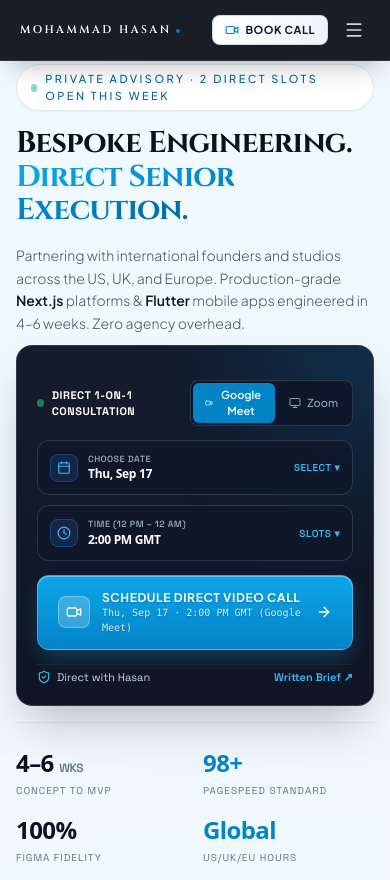
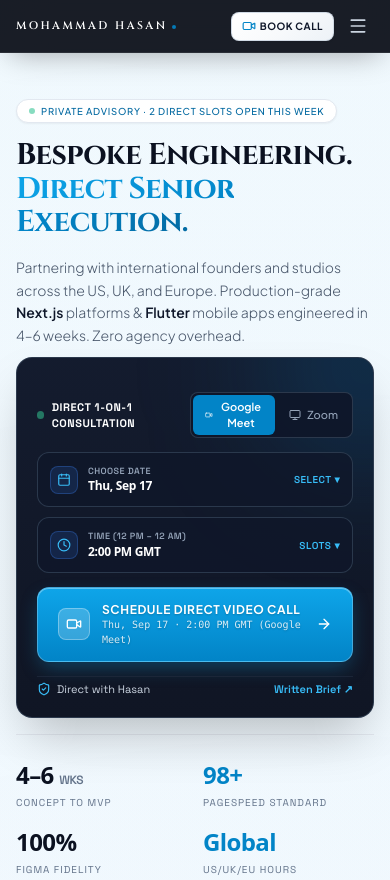
Before and after one commit to kingmhz/mohammad-hasan-portfolio, a website: page index.html in a window 390 px wide. Shown: the top 880 px of the page. Drawn offline with nearby package versions, Linux system fonts and the light colour scheme; animation ran at ten frames a second.

Commit message:
fix(mobile): resolve header overlap by increasing hero top padding and preventing book-call button wrap on small viewports

```diff
--- a/index.html
+++ b/index.html
@@ -102,11 +102,11 @@
 <body class="bg-mesh min-h-screen text-slate-700 antialiased selection:bg-[#0284C7] selection:text-white overflow-x-hidden">
 
   <!-- ==================== HAUTE NAVIGATION BAR ==================== -->
-  <nav class="fixed top-0 left-0 right-0 z-50 glass-nav px-5 sm:px-8 lg:px-12 py-3.5 transition-all duration-300">
+  <nav class="fixed top-0 left-0 right-0 z-50 glass-nav px-4 sm:px-8 lg:px-12 py-2.5 sm:py-3.5 transition-all duration-300">
     <div class="w-full flex items-center justify-between">
 
       <!-- Minimalist Luxury Name (Smaller & Clean Left) -->
-      <a href="#" class="group flex items-baseline gap-1 py-1 mr-6 sm:mr-10" aria-label="Mohammad Hasan - Home">
+      <a href="#" class="group flex items-baseline gap-1 py-1 mr-2 sm:mr-10 shrink-0" aria-label="Mohammad Hasan - Home">
         <span class="font-brand font-semibold text-[11px] sm:text-xs tracking-[0.22em] sm:tracking-[0.28em] text-white group-hover:text-[#0284C7] transition-colors duration-300 uppercase whitespace-nowrap">
           Mohammad Hasan
         </span>
@@ -126,7 +126,7 @@
       </div>
 
       <!-- Right Side Header (Bespoke Luxury Video Call Trigger & Status) -->
-      <div class="flex items-center gap-2.5 sm:gap-3 lg:gap-4">
+      <div class="flex items-center gap-2 sm:gap-3 lg:gap-4 shrink-0">
 
         <!-- Live Status Pill (Desktop & Tablet) -->
         <div class="hidden lg:flex items-center gap-2 px-3 py-1.5 rounded-full bg-slate-900/90 border border-slate-700/80 text-slate-200 text-[10px] font-mono-luxury uppercase tracking-wider shadow-sm">
@@ -141,14 +141,14 @@
         </a>
 
         <!-- Executive Platinum Silver Video Call Booking CTA Button -->
-        <button type="button" id="header-book-call-btn" class="btn-silver px-3 sm:px-4 py-1.5 sm:py-2 rounded-lg text-[11px] sm:text-xs uppercase tracking-wider font-bold shadow-sm flex items-center gap-1.5 sm:gap-2 group cursor-pointer text-slate-900">
-          <i data-lucide="video" class="w-3.5 h-3.5 text-[#0284C7]"></i>
+        <button type="button" id="header-book-call-btn" class="btn-silver px-2.5 sm:px-4 py-1.5 sm:py-2 rounded-lg text-[10px] sm:text-xs uppercase tracking-wider font-bold shadow-sm flex items-center gap-1 sm:gap-2 group cursor-pointer text-slate-900 whitespace-nowrap">
+          <i data-lucide="video" class="w-3.5 h-3.5 text-[#0284C7] shrink-0"></i>
           <span>Book Call</span>
           <i data-lucide="arrow-up-right" class="w-3 h-3 text-slate-600 group-hover:translate-x-0.5 group-hover:-translate-y-0.5 transition-transform hidden sm:inline-block"></i>
         </button>
 
         <!-- Mobile Menu Hamburger -->
-        <button id="mobile-menu-btn" class="md:hidden text-slate-300 hover:text-white p-1.5 rounded-lg hover:bg-white/10 transition-colors focus:outline-none" aria-label="Toggle Navigation">
+        <button id="mobile-menu-btn" class="md:hidden text-slate-300 hover:text-white p-1.5 rounded-lg hover:bg-white/10 transition-colors focus:outline-none shrink-0" aria-label="Toggle Navigation">
           <i data-lucide="menu" class="w-5 h-5"></i>
         </button>
       </div>
@@ -169,15 +169,15 @@
   </nav>
 
   <!-- ==================== HERO SECTION (HIGH-CONVERTING MEETING FOCUS) ==================== -->
-  <section class="relative pt-16 pb-8 sm:pt-20 sm:pb-10 lg:pt-24 lg:pb-12 overflow-hidden px-4 sm:px-6 lg:px-8">
+  <section class="relative pt-24 sm:pt-28 lg:pt-32 pb-8 sm:pb-10 lg:pb-12 overflow-hidden px-4 sm:px-6 lg:px-8">
     <div class="max-w-7xl mx-auto grid grid-cols-1 lg:grid-cols-12 gap-8 lg:gap-12 items-center">
 
       <!-- Left Column: Minimalist Authority Copy & Direct Meeting Scheduler -->
       <div class="lg:col-span-6 space-y-4 sm:space-y-5 z-10">
 
         <!-- Live Availability Pill -->
-        <div class="inline-flex items-center gap-2 px-3.5 py-1.5 rounded-full bg-white border border-slate-200 text-[11px] uppercase tracking-[0.22em] font-medium text-[#0369A1] shadow-sm">
-          <span class="w-2 h-2 rounded-full bg-emerald-500 inline-block animate-pulse"></span>
+        <div class="inline-flex items-center gap-1.5 sm:gap-2 px-3 sm:px-3.5 py-1 sm:py-1.5 rounded-full bg-white border border-slate-200 text-[8.5px] min-[390px]:text-[9.5px] sm:text-[11px] uppercase tracking-[0.08em] sm:tracking-[0.22em] font-medium text-[#0369A1] shadow-sm max-w-full whitespace-nowrap">
+          <span class="w-1.5 h-1.5 rounded-full bg-emerald-500 inline-block animate-pulse shrink-0"></span>
           <span>Private Advisory · 2 Direct Slots Open This Week</span>
         </div>
 
```
